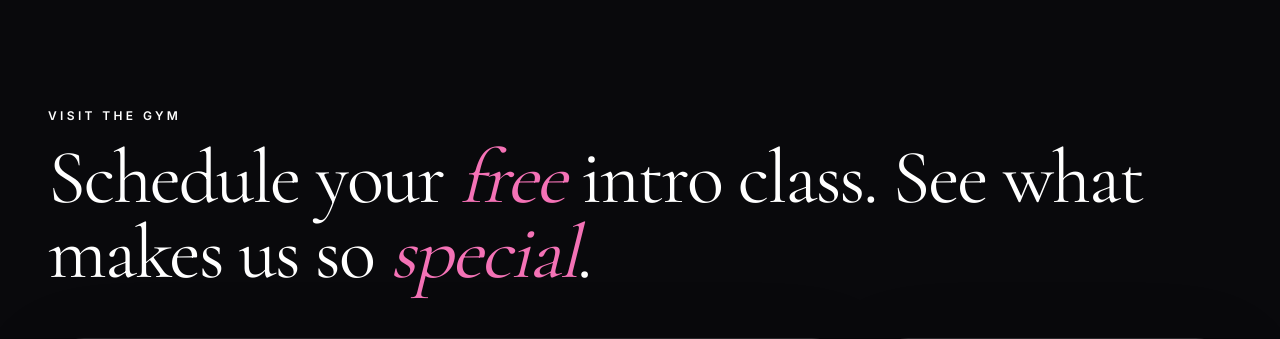
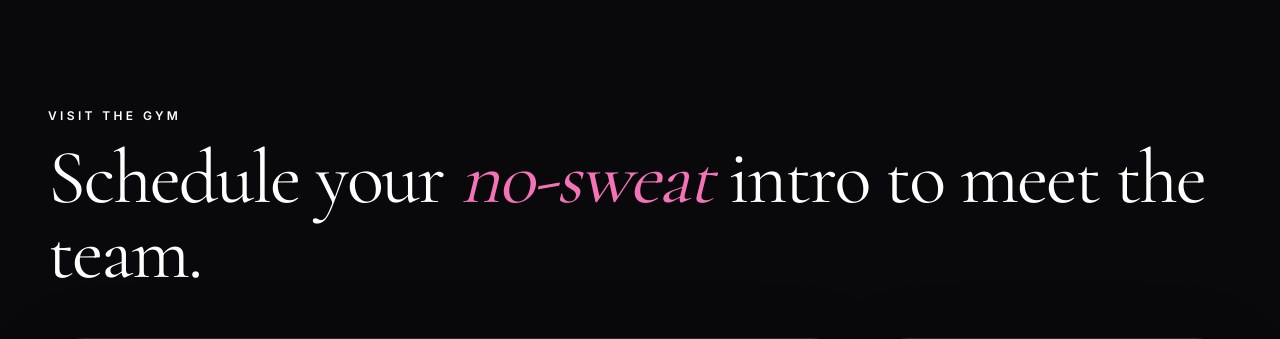
Before and after one commit to dfeleppa/lyfe, a Next.js app: page / in a window 1280 px wide. Shown: the part 3500-3839 px from the top of the page. Built offline with nearby package versions, Linux system fonts and the light colour scheme; grey boxes are pictures that could not be loaded.

Commit message:
Update location headline copy on landing page

```diff
--- a/src/app/page.tsx
+++ b/src/app/page.tsx
@@ -482,7 +482,7 @@ function Location() {
               Visit the gym
             </p>
             <h2 className="font-display text-[clamp(2.75rem,6vw,5.25rem)] font-normal leading-[0.98] tracking-display text-white">
-              Schedule your <em className="italic text-[#f472b6]">free</em> intro class. See what makes us so <em className="italic text-[#f472b6]">special</em>.
+              Schedule your <em className="italic text-[#f472b6]">no-sweat</em> intro to meet the team.
             </h2>
           </div>
         </div>
```
